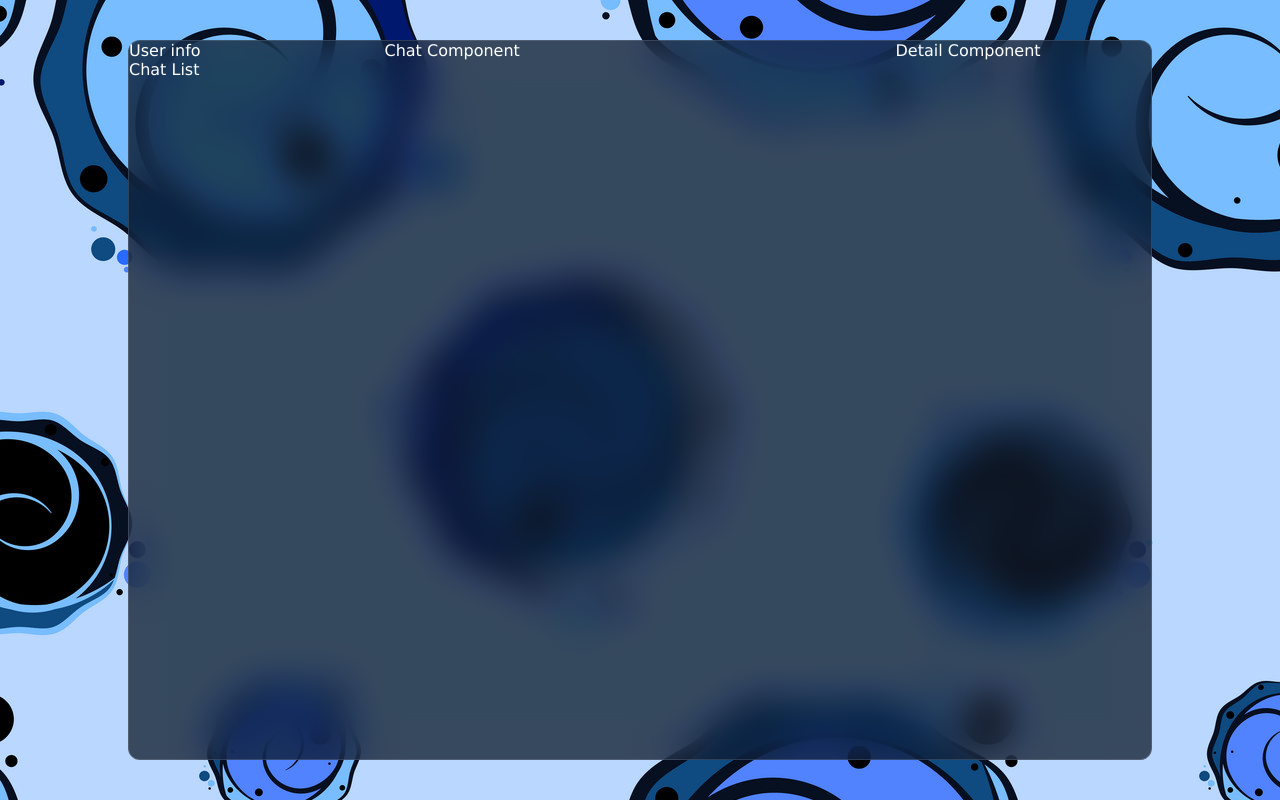
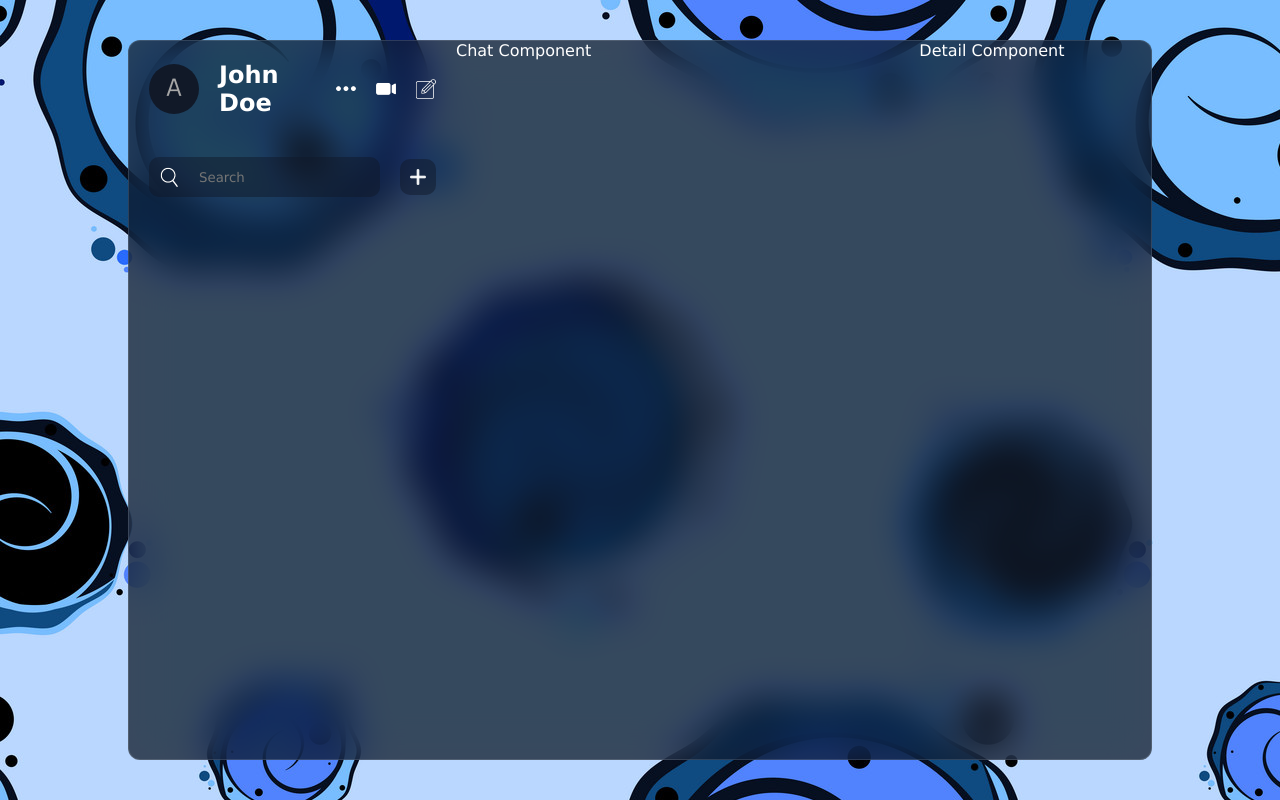
Before and after one commit to Herman-Adu/react-firebase-chat-app, a React (Vite) app: page / in a window 1280 px wide. Built offline with nearby package versions, Linux system fonts and the light colour scheme.

Commit message:
added user info and search bar design to chat list

```diff
--- a/src/components/list/chatList/ChatList.jsx
+++ b/src/components/list/chatList/ChatList.jsx
@@ -1,9 +1,23 @@
+import { useState } from "react";
 import "./chatList.css";
 
 const ChatList = () => {
+  const [addMode, setAddMode] = useState(false);
   return (
-    <div>
-      <span>Chat List</span>
+    <div className="chatList">
+      <div className="search">
+        <div className="searchBar">
+          <img src="./search.png" alt="" />
+          <input type="text" placeholder="Search" />
+        </div>
+
+        <img
+          src={addMode ? "./minus.png" : "./plus.png"}
+          alt=""
+          className="add"
+          onClick={() => setAddMode((prev) => !prev)}
+        />
+      </div>
     </div>
   );
 };
--- a/src/components/list/chatList/chatList.css
+++ b/src/components/list/chatList/chatList.css
@@ -0,0 +1,40 @@
+.chatList {
+  .search {
+    display: flex;
+    align-items: center;
+    gap: 20px;
+    padding: 20px;
+
+    .searchBar {
+      flex: 1;
+      background-color: rgba(17, 25, 40, 0.5);
+      display: flex;
+      align-items: center;
+      gap: 20px;
+      border-radius: 10px;
+      padding: 10px;
+
+      input {
+        background-color: transparent;
+        border: none;
+        outline: none;
+        color: white;
+        flex: 1;
+      }
+
+      img {
+        width: 20px;
+        height: 20px;
+      }
+    }
+
+    .add {
+      width: 36px;
+      height: 36px;
+      background-color: rgba(17, 25, 40, 0.5);
+      padding: 10px;
+      border-radius: 10px;
+      cursor: pointer;
+    }
+  }
+}
--- a/src/components/list/userInfo/Userinfo.jsx
+++ b/src/components/list/userInfo/Userinfo.jsx
@@ -2,8 +2,16 @@ import "./userInfo.css";
 
 const Userinfo = () => {
   return (
-    <div>
-      <span>User info</span>
+    <div className="userInfo">
+      <div className="user">
+        <img src="./avatar.png" alt="" />
+        <h2>John Doe</h2>
+      </div>
+      <div className="icons">
+        <img src="./more.png" alt="" />
+        <img src="./video.png" alt="" />
+        <img src="./edit.png" alt="" />
+      </div>
     </div>
   );
 };
--- a/src/components/list/userInfo/userInfo.css
+++ b/src/components/list/userInfo/userInfo.css
@@ -0,0 +1,30 @@
+.userInfo {
+  padding: 20px;
+  display: flex;
+  align-items: center;
+  justify-content: space-between;
+
+  .user {
+    display: flex;
+    align-items: center;
+    gap: 20px;
+
+    img {
+      width: 50px;
+      height: 50px;
+      border-radius: 50%;
+      object-fit: cover;
+    }
+  }
+
+  .icons {
+    display: flex;
+    gap: 20px;
+
+    img {
+      width: 20px;
+      height: 20px;
+      cursor: pointer;
+    }
+  }
+}
```
